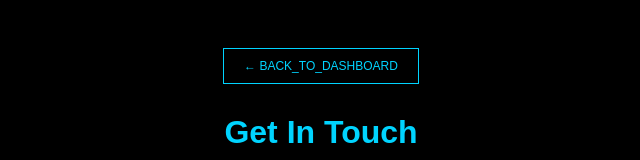
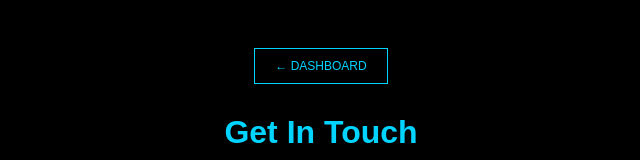
Before and after one commit to Hassanraza272/nova-core-terminal, a plain HTML site: page contact.html in a window 1280 px wide. Shown: the top 160 px of the page, without its empty margins (319-959 px from the left). Drawn offline with Linux system fonts and the light colour scheme.

Commit message:
Update contact.html

```diff
--- a/contact.html
+++ b/contact.html
@@ -12,7 +12,7 @@
     </style>
 </head>
 <body>
-    <a href="dashboard.html" class="back-btn">← Back_to_DASHBOARD</a>
+<a href="index.html" class="back-btn">← DASHBOARD</a>
     <h1>Get In Touch</h1>
     <div class="info">
         <p><b>Official Email:</b> hassanrazaabid29@gmail.com</p>
@@ -20,4 +20,5 @@
         <p><b>Location:</b> Industrial Zone, Faisalabad, Pakistan</p>
     </div>
 </body>
+
 </html>
```
